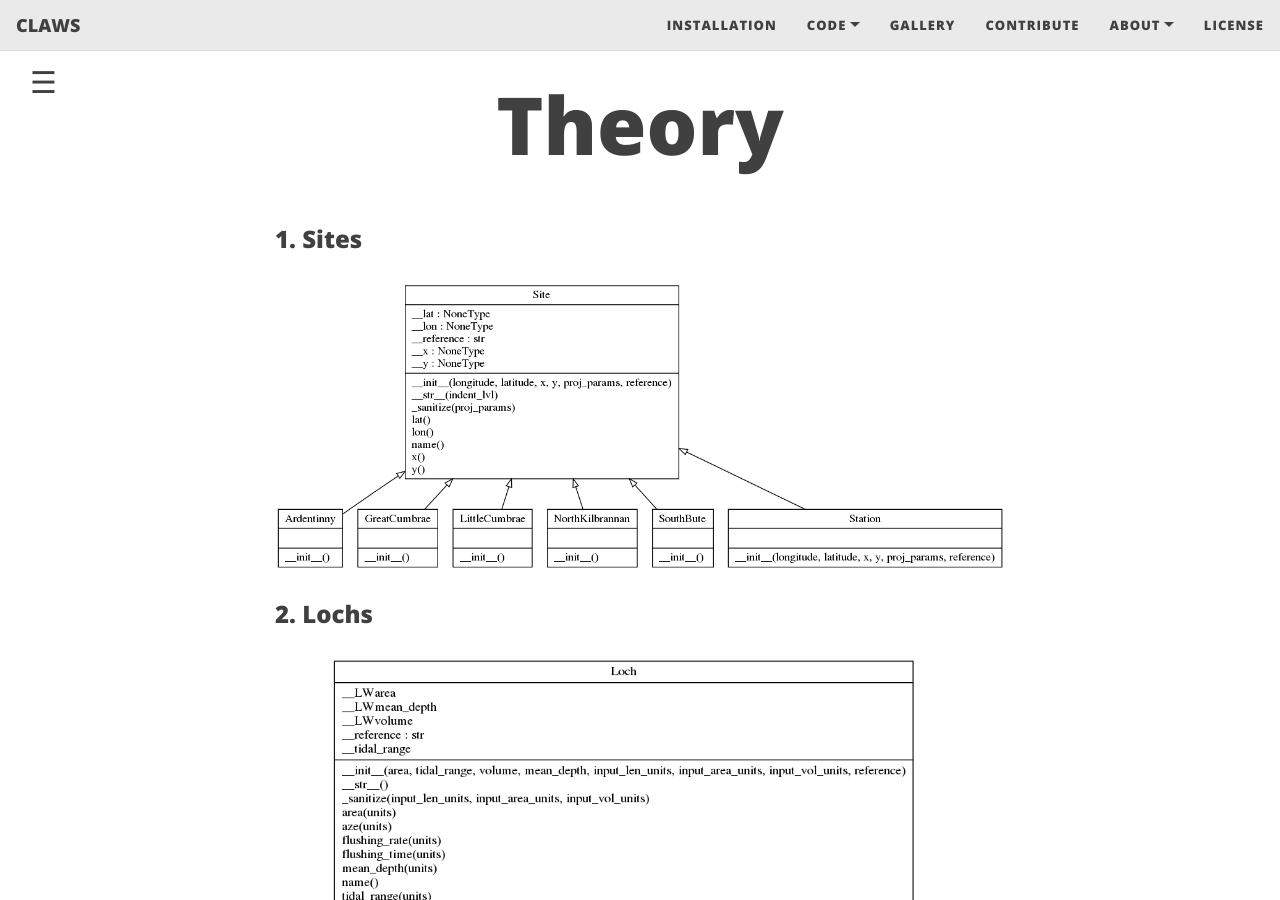
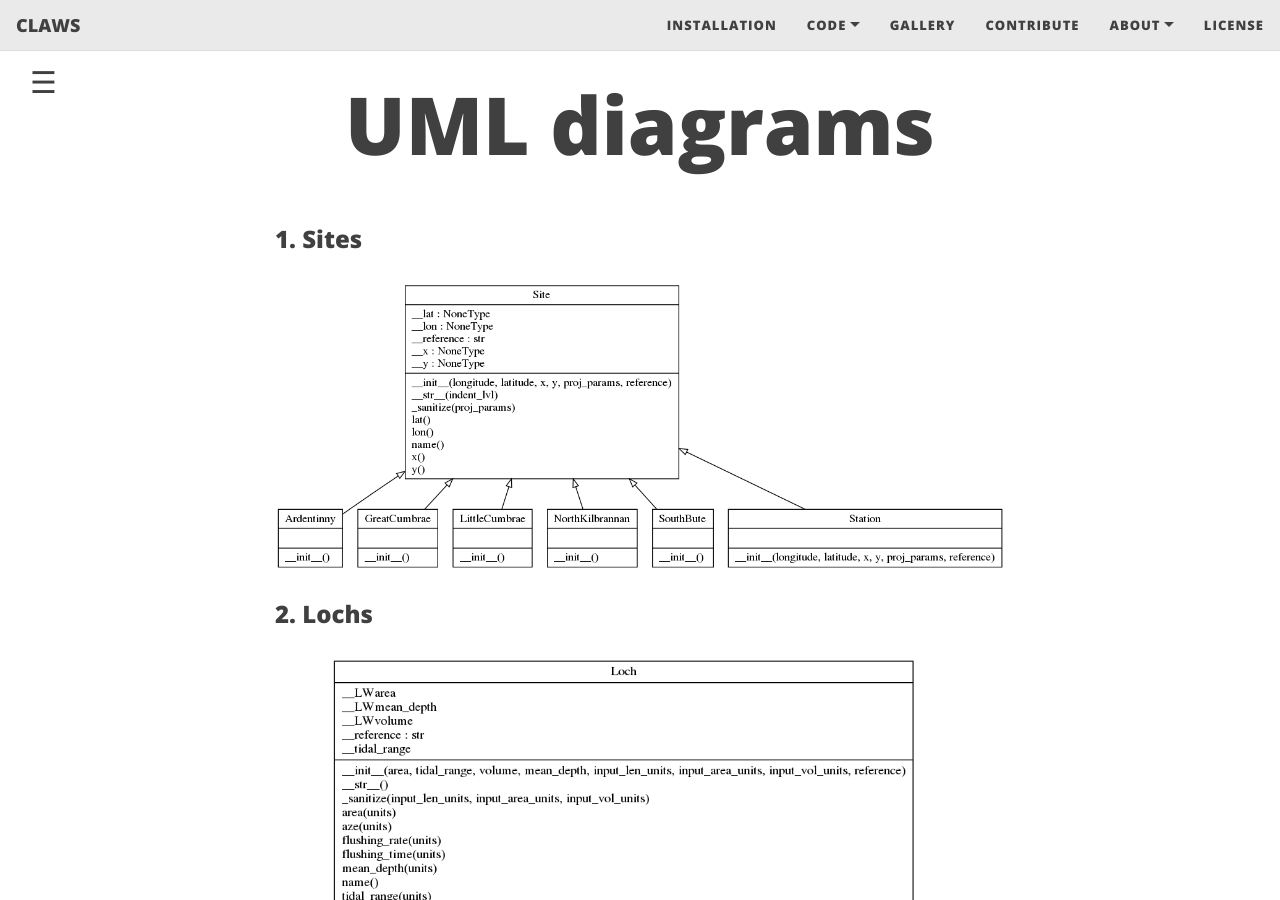
Before and after one commit to claws-scot/claws-scot.github.io, a Jekyll site: the page built from umls.md, in a window 1280 px wide and 900 px high. Built offline with Jekyll 4.4.1, drawn with Linux system fonts in a browser that asks for light colours; nearby versions of some CDN libraries.

Commit message:
Editing web pages

```diff
--- a/umls.md
+++ b/umls.md
@@ -1,6 +1,6 @@
 ---
 layout: page
-title: Theory
+title: UML diagrams
 nav-short: true
 ---
 
@@ -8,7 +8,7 @@ nav-short: true
   <a href="javascript:void(0)" class="closebtn" onclick="closeNav()"><i class='fa fa-times'></i></a>
   <header>CODE</header>
   <a href="https://claws-scot.github.io/theory"><b>Theory</b></a>
-  <a href="https://hystrath.github.io/umls" style="background-color:#FFCCCC"><b>UMLs</b></a>
+  <a href="https://hystrath.github.io/umls" style="background-color:#FFCCCC"><b>UML diagrams</b></a>
   <a href="https://claws-scot.github.io/umls/#1-sites" style="background-color:#FFE6E6; padding-top:4px; padding-bottom:4px">&nbsp;&nbsp; 1. Sites</a>
   <a href="https://claws-scot.github.io/umls/#2-lochs" style="background-color:#FFE6E6; padding-top:4px; padding-bottom:4px">&nbsp;&nbsp; 2. Lochs</a>
   <a href="https://claws-scot.github.io/umls/#3-chemicals" style="background-color:#FFE6E6; padding-top:4px; padding-bottom:4px">&nbsp;&nbsp; 3. Chemicals</a>
```
